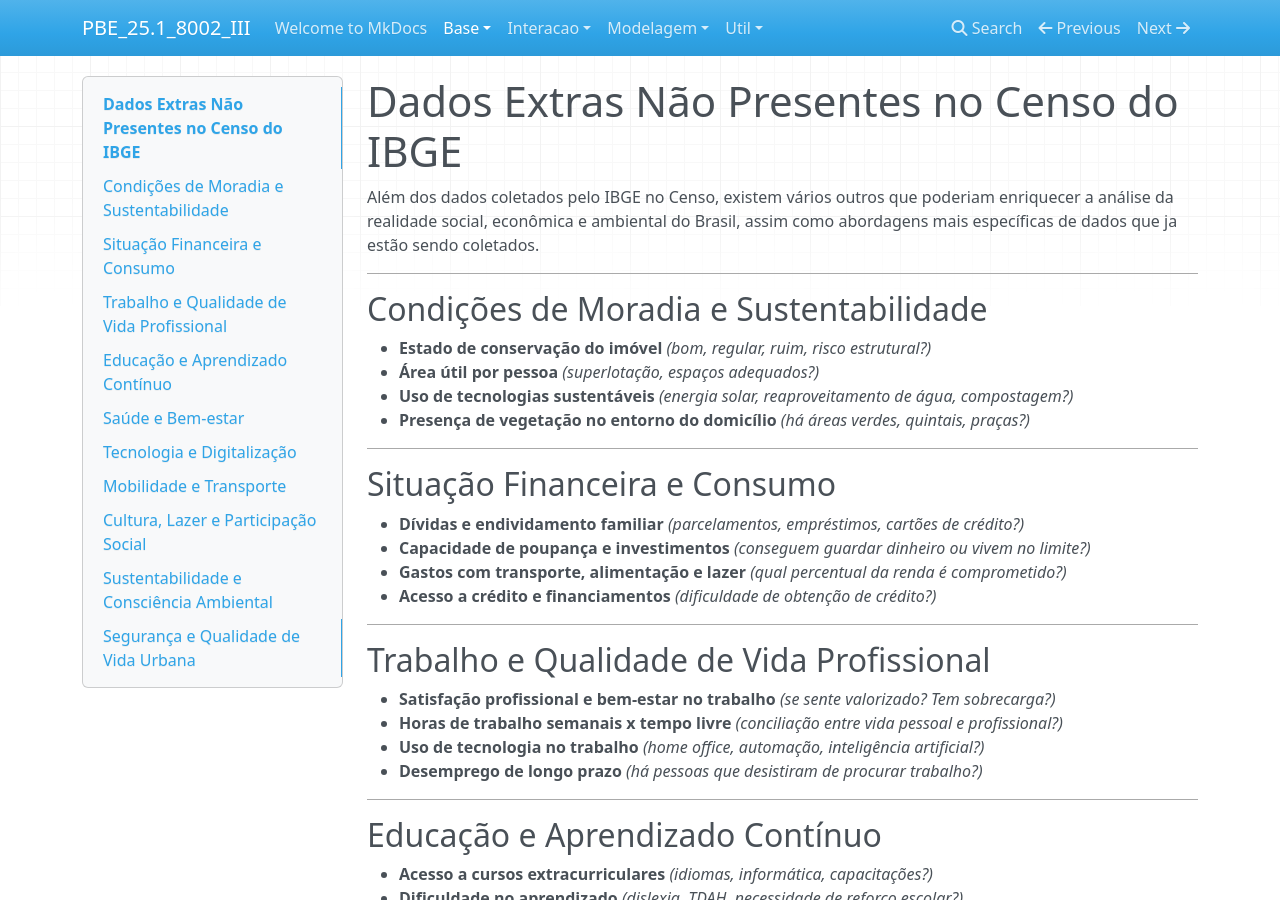
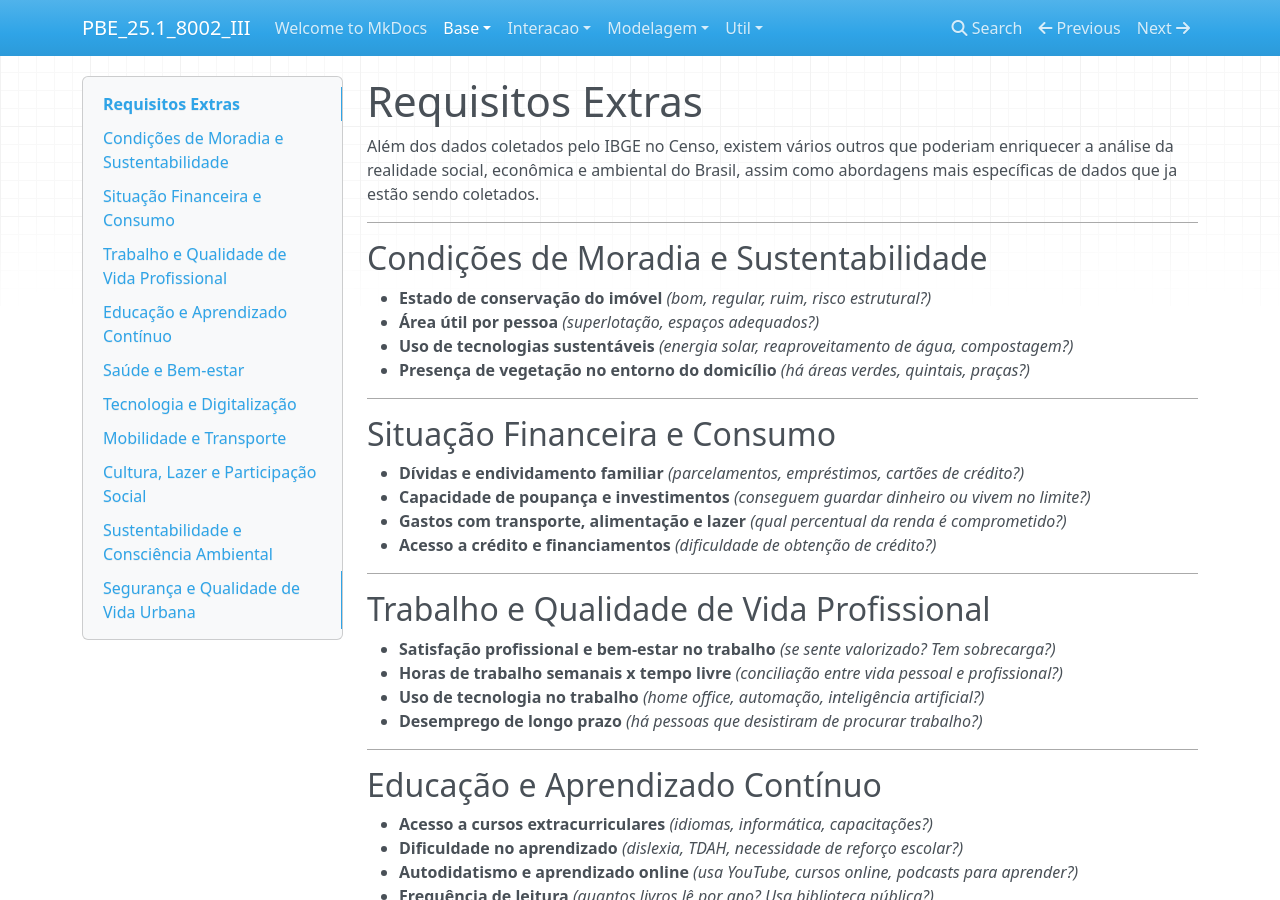
Before and after one commit to Projetos-de-Extensao/PBE_25.1_8002_SkolBits, an MkDocs documentation site: the page built from docs/base/dados_extra_censo.md, in a window 1280 px wide and 900 px high. Built offline with MkDocs 1.6.1, drawn with Linux system fonts in a browser that asks for light colours; nearby versions of some CDN libraries.

Commit message:
rename requisitos extras

```diff
--- a/docs/base/dados_extra_censo.md
+++ b/docs/base/dados_extra_censo.md
@@ -1,4 +1,4 @@
-# Dados Extras Não Presentes no Censo do IBGE
+# Requisitos Extras
 
 Além dos dados coletados pelo IBGE no Censo, existem vários outros que poderiam enriquecer a análise da realidade social, econômica e ambiental do Brasil, assim como abordagens mais específicas de dados que ja estão sendo coletados.
 
```
